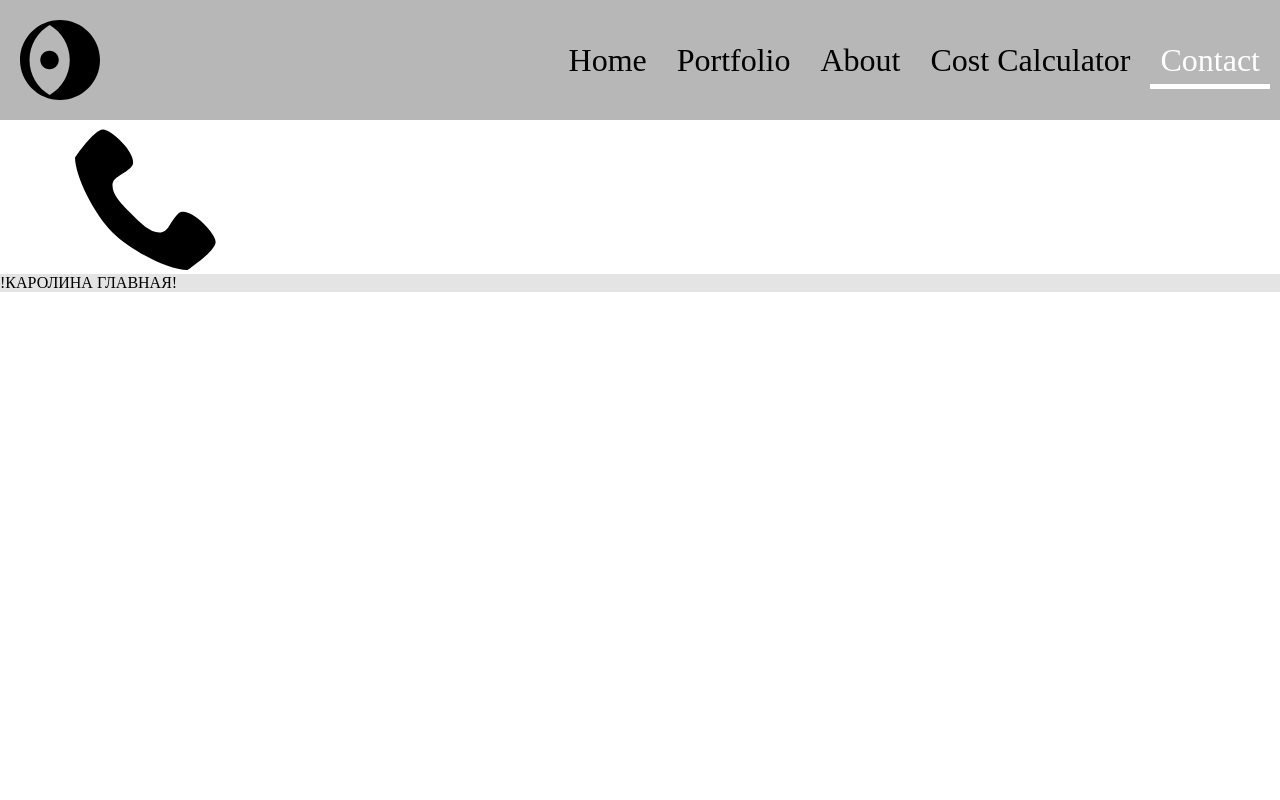
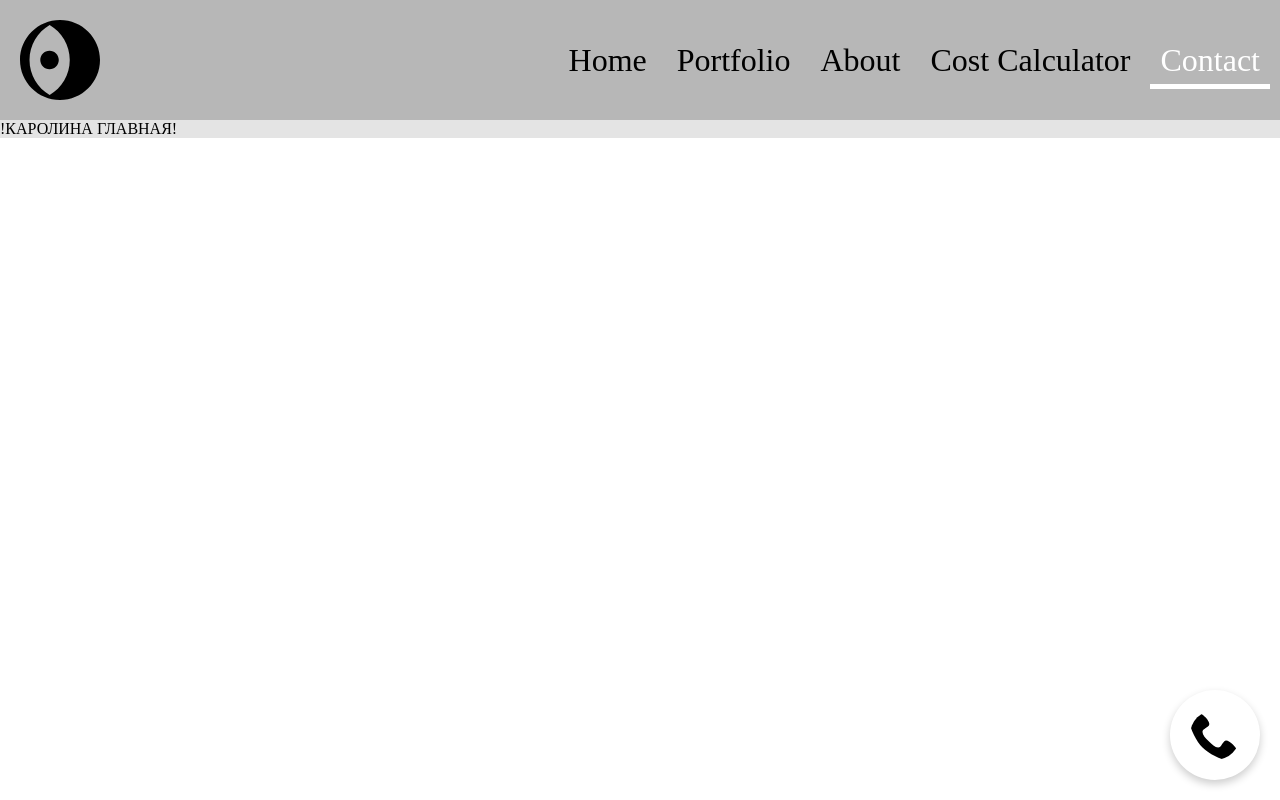
Before and after one commit to DvMan1/designe-furniture-site, a React (Vite) app: page /contact in a window 1280 px wide. Built offline with nearby package versions, Linux system fonts and the light colour scheme.

Commit message:
Change_Callback_Button

```diff
--- a/src/components/Pages/CallbackButton/CallbackButton.jsx
+++ b/src/components/Pages/CallbackButton/CallbackButton.jsx
@@ -1,6 +1,6 @@
 import { useState } from "react";
 import icon from "../../../assets/symbol-defs.svg";
-import styles from "./CallbackButton.module.scss"
+import styles from "./CallbackButton.module.scss";
 import CallbackModal from "./CallbackModal/CallbackModal";
 
 const CallbackButton = () => {
@@ -12,13 +12,15 @@ const CallbackButton = () => {
 
   return (
     <>
-      <div className={styles.icon_box}>
-        <svg className={styles.icon} onClick={handleToggleModal}>
-          <use href={`${icon}#icon-phone`}></use>
-        </svg>
-      </div>
+      {!visibleModal && (
+        <div className={styles.icon_box}>
+          <svg className={styles.icon} onClick={handleToggleModal}>
+            <use href={`${icon}#icon-phone`}></use>
+          </svg>
+        </div>
+      )}
 
-      {visibleModal && <CallbackModal onClose={handleToggleModal}/>}
+      {visibleModal && <CallbackModal onClose={handleToggleModal} />}
     </>
   );
 };
--- a/src/components/Pages/CallbackButton/CallbackButton.module.scss
+++ b/src/components/Pages/CallbackButton/CallbackButton.module.scss
@@ -0,0 +1,24 @@
+.icon_box{
+    position: fixed; /* Закрепляет элемент на экране */
+  bottom: 20px;    /* Отступ от нижнего края экрана */
+  right: 20px;    /* Отступ от правого края экрана */
+  z-index: 1000;  /* Размещение поверх всех других элементов */
+}
+.icon{
+    width: 50px;    /* Ширина иконки */
+    height: 50px;
+    padding: 20px;  /* Высота иконки */
+    border-radius: 50%; /* Делает иконку круглой */
+    background-color: #fff; /* Цвет фона иконки */
+    box-shadow: 0 4px 8px rgba(0, 0, 0, 0.2); /* Добавляет тень для объема */
+    display: flex;  /* Используется для центрирования содержимого */
+    align-items: center; /* Центрирование содержимого по вертикали */
+    justify-content: center; /* Центрирование содержимого по горизонтали */
+    cursor: pointer; /* Меняет курсор при наведении */
+    transition: transform 0.3s ease; /* Добавляет анимацию при наведении */
+
+}
+
+.icon:hover {
+    transform: scale(1.1); /* Увеличивает иконку при наведении */
+  }
--- a/src/components/Pages/CallbackButton/CallbackModal/CallbackModal.jsx
+++ b/src/components/Pages/CallbackButton/CallbackModal/CallbackModal.jsx
@@ -25,9 +25,9 @@ const CallbackModal = ({ onClose }) => {
   }, []);
 
   return createPortal(
-    <div onClick={handleBackDropClick} className={styles.modalBackdrop}>
-      <div className={styles.modalContent}>
-        <button onClick={onClose}>Close Modal</button>
+    <div onClick={handleBackDropClick} className={styles.ModalOverlay}>
+      <div className={styles.ModalContent}>
+        <button onClick={onClose} className={styles.ModalCloseButton}>Close Modal</button>
         Позвони
       </div>
     </div>,
--- a/src/components/Pages/CallbackButton/CallbackModal/CallbackModal.module.scss
+++ b/src/components/Pages/CallbackButton/CallbackModal/CallbackModal.module.scss
@@ -8,10 +8,13 @@
     display: flex;
     justify-content: center;
     align-items: center;
+    z-index: 1000;
   }
 
   .ModalContent {
+    position: relative;
     background-color: white;
+    width: 25%;
     padding: 20px;
     border-radius: 5px;
     box-shadow: 0 2px 4px rgba(0, 0, 0, 0.2);
--- a/src/components/Pages/NavigationBar/NavigationBar.jsx
+++ b/src/components/Pages/NavigationBar/NavigationBar.jsx
@@ -2,6 +2,7 @@ import styles from "./NavigationBar.module.scss";
 import { NavLink } from "react-router-dom";
 import styled from "styled-components";
 import MainLogo from "./MainLogo/MainLogo";
+
 const StyledLink = styled(NavLink)`
   color: black;
 
--- a/src/components/Pages/Pages.jsx
+++ b/src/components/Pages/Pages.jsx
@@ -12,7 +12,7 @@ import CallbackButton from "./CallbackButton/CallbackButton"
 const Pages = () => {
   return (
     <>
-      <NavigationBar />
+      <NavigationBar/>
       <CallbackButton/>
       <div className={styles.page_box}>
         !КАРОЛИНА ГЛАВНАЯ!
```
